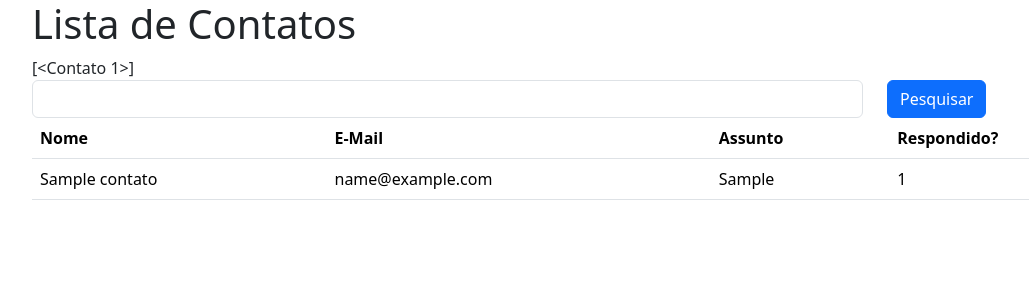
After one commit to CaaCesar/flask, a Flask app: page /contato/lista in a window 1280 px wide. The commit adds this page. Shown: the top 300 px of the page, without its empty margins (50-1079 px from the left). Run offline with Flask 3, Linux system fonts and the light colour scheme; tables that the repository leaves empty hold one stand-in row (values such as "Sample post").

Commit message:
Recuperando Informações do Banco de Dados

```diff
--- /dev/null
+++ b/estudo/templates/contato_lista.html
@@ -0,0 +1,50 @@
+<!DOCTYPE html>
+<html lang="pt-BR">
+    <head>
+        <meta charset="UTF-8">
+        <meta name="viewport" content="width=device-width, initial-scale=1.0">
+        <title>Contato - Flask</title>
+        <link href="https://cdn.jsdelivr.net/npm/bootstrap@5.3.8/dist/css/bootstrap.min.css"
+        rel="stylesheet" integrity="sha384-sRIl4kxILFvY47J16cr9ZwB07vP4J8+LH7qKQnuqkuIAvNWLzeN8tE5YBujZqJLB"
+        crossorigin="anonymous">
+    </head>
+
+    <body>
+        <div class="container">
+            <h1>Lista de Contatos</h1>
+            {{ context.dados}}
+            <div class="col-12">
+                <form method="get" class="row">
+                    <div class="col-9">
+                        <input type="text" name="pesquisa" class="form-control">
+                    </div>
+                    <div class="col-3">
+                        <button type="submit" class="btn btn-primary">Pesquisar</button>
+                    </div>
+                </form>
+                <table class="table">
+                    <thead>
+                        <tr>
+                            <th>Nome</th>
+                            <th>E-Mail</th>
+                            <th>Assunto</th>
+                            <th>Respondido?</th>
+                        </tr>
+                    </thead>
+                    <tbody>
+                        <tr>
+                            <td>{{ context['dados'][0].nome }}</td>
+                            <td>{{ context['dados'][0].email }}</td>
+                            <td>{{ context['dados'][0].assunto }}</td>
+                            <td>{{ context['dados'][0].respondido }}</td>
+                        </tr>
+                    </tbody>
+                </table>
+            </div>
+        </div>
+
+        <script src="https://cdn.jsdelivr.net/npm/bootstrap@5.3.8/dist/js/bootstrap.bundle.min.js"
+            integrity="sha384-FKyoEForCGlyvwx9Hj09JcYn3nv7wiPVlz7YYwJrWVcXK/BmnVDxM+D2scQbITxI" crossorigin="anonymous">
+        </script>
+    </body>
+</html>
--- a/estudo/templates/index.html
+++ b/estudo/templates/index.html
@@ -7,9 +7,11 @@
     </head>
 
     <body>
-
         <div>
             <a href="{{url_for('contato')}}">Link para a Contato</a>
         </div>
+        <div>
+            <a href="{{url_for('contatolista')}}">link para Lista de Contatos</a>
+        </div>
     </body>
 </html>
--- a/estudo/views.py
+++ b/estudo/views.py
@@ -25,7 +25,18 @@ def contato():
 
     return render_template('contato.html', context=context, form=form)
 
+@app.route('/contato/lista')
+def contatolista():
 
+    if request.method =='GET':
+        pesquisa = request.args.get('pesquisa', '')
+
+    dados = Contato.query.order_by('nome')
+    if pesquisa != '':
+        dados = dados.filter(Contato.nome.ilike(f'%{pesquisa}%'))
+    print(dados.all())
+    context = {'dados': dados.all()}
+    return render_template('contato_lista.html', context=context)
 
 
 
```
